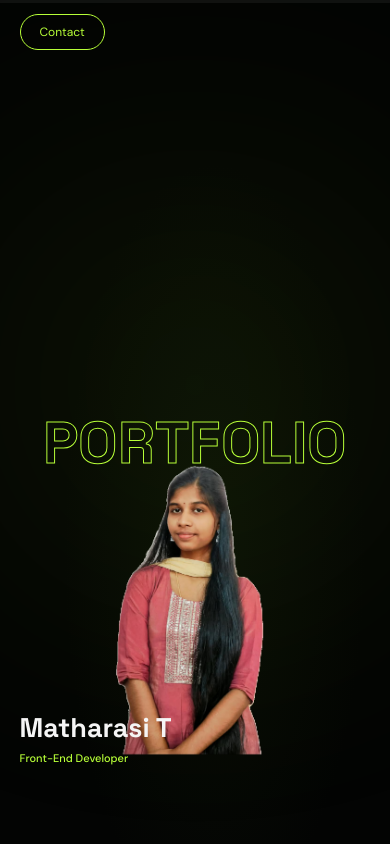
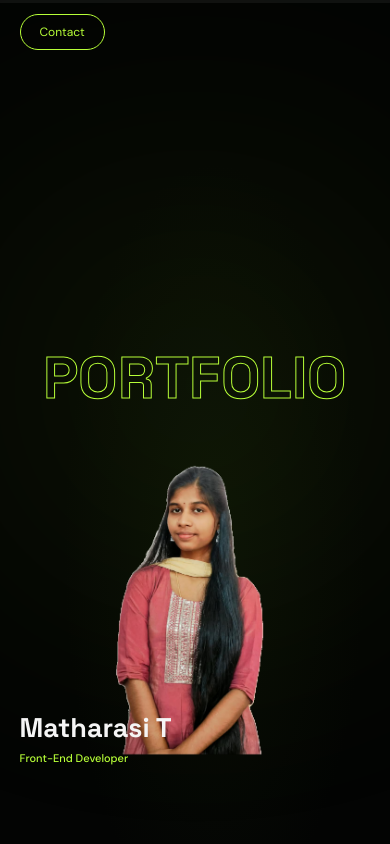
Before and after one commit to matharasi2127/portfolio, a React (Vite) app in the folder my-portfolio/: page / in a window 390 px wide. Shown: the top 844 px of the page. Built offline with nearby package versions, Linux system fonts and the light colour scheme.

Commit message:
Update portfolio design

```diff
--- a/my-portfolio/src/index.css
+++ b/my-portfolio/src/index.css
@@ -1725,6 +1725,7 @@ body {
   width: 100%;
   margin: 0;
   padding: 20px 0;
+  transform: translateY(-100px);
   font-family: "Space Grotesk", sans-serif;
   font-size: clamp(56px, 16vw, 235px);
   font-weight: 900;
@@ -1787,6 +1788,7 @@ body {
     font-size: 15vw;
     letter-spacing: 0;
     gap: 0;
+    transform: translateY(-65px);
   }
 
   .hero-letter {
```
